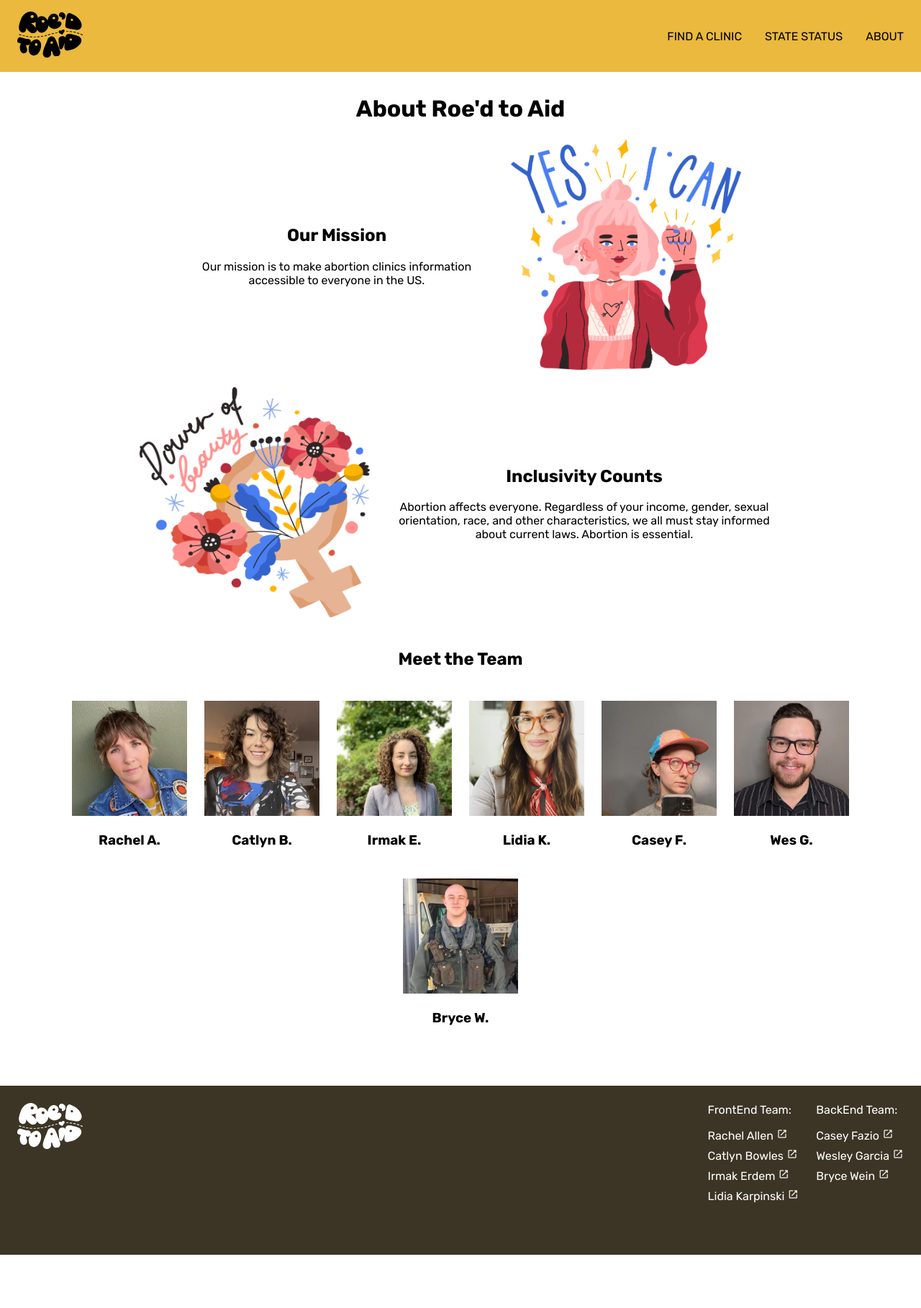
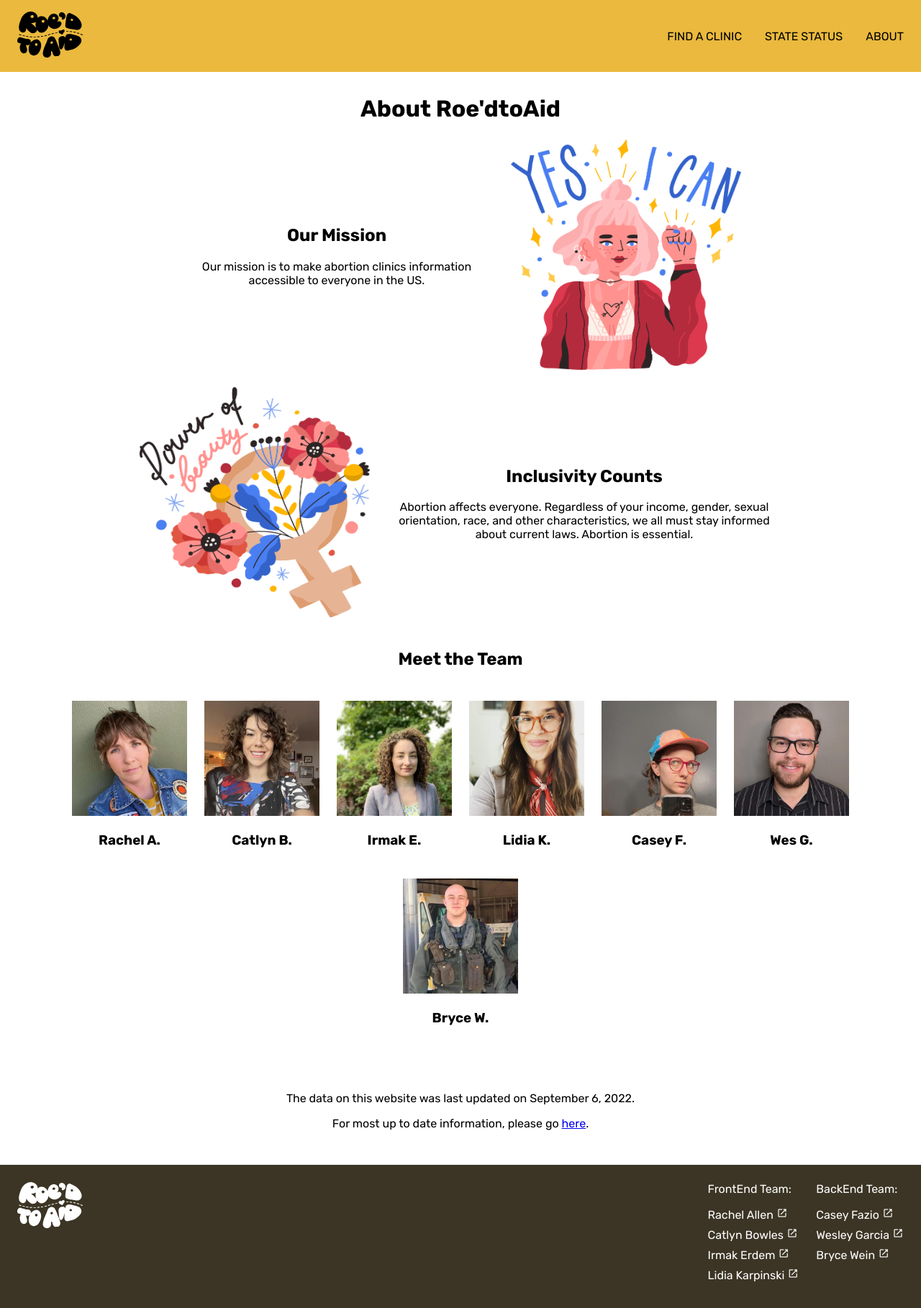
Before and after one commit to Roe-dToAid/roed_to_aid_fe, a React (Create React App) app: page /about in a window 1280 px wide. Shown: the top 1818 px of the page at 72% size. Before the commit the page ends 1744 px from the top, so only its background shows below. Built offline with nearby package versions, Linux system fonts and the light colour scheme.

Commit message:
Add data update statement to about page

```diff
--- a/src/Views/AboutView/AboutView.js
+++ b/src/Views/AboutView/AboutView.js
@@ -13,7 +13,7 @@ import "./Aboutview.scss";
 const AboutView = () => {
   return (
     <div className="about-container">
-      <h1 tabindex="0" data-cy="about-roed">About Roe'd to Aid</h1>
+      <h1 tabindex="0" data-cy="about-roed">About Roe'dtoAid</h1>
       <div className="copy-image-block">
         <div className="mission-container">
           <h2 tabindex="0" data-cy="mission-title">Our Mission</h2>
@@ -59,6 +59,10 @@ const AboutView = () => {
           <h3 tabindex="0">Bryce W.</h3>
         </div>
       </div>
+      <div className="data-statement">
+        <p tabindex="0">The data on this website was last updated on September 6, 2022.</p>
+        <p tabindex="0">For most up to date information, please go <a href="https://www.abortionfinder.org">here</a>.</p>
+      </div>
     </div>
   )
 };
--- a/src/Views/AboutView/Aboutview.scss
+++ b/src/Views/AboutView/Aboutview.scss
@@ -53,6 +53,10 @@
   flex-direction: column-reverse;
 }
 
+.data-statement {
+  text-align: center;
+}
+
 @media(min-width: 768px) {
   .inclusivity-only {
     flex-direction: row;
```
